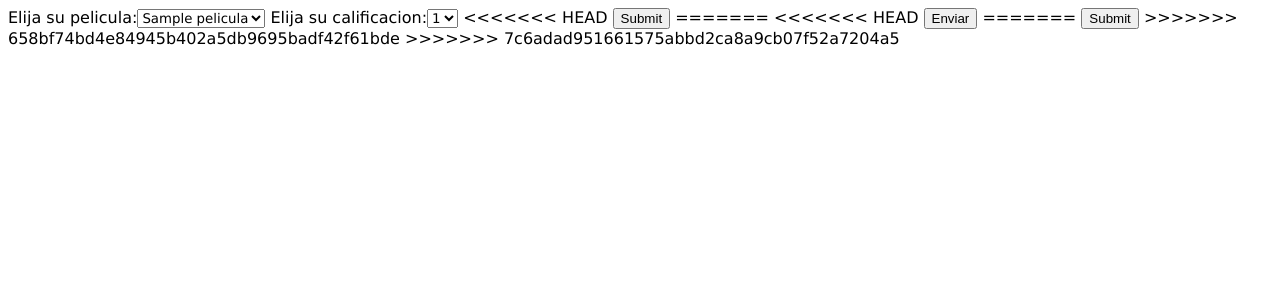
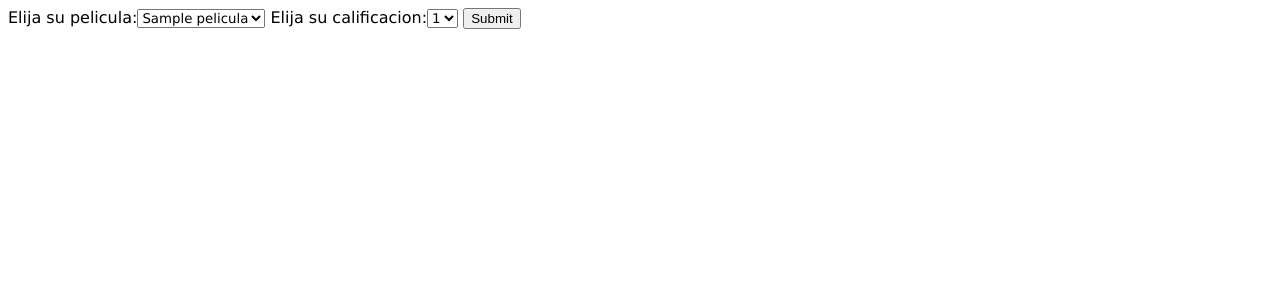
Before and after one commit to Eduvaz88/python_fci, a Flask app: page /ad_rating in a window 1280 px wide. Shown: the top 300 px of the page. Run offline with Flask 2, Linux system fonts and the light colour scheme; tables that the repository leaves empty or names only in its code hold one stand-in row (values such as "Sample post"); some libraries are stand-ins or nearby versions.

Commit message:
arreglado

```diff
--- a/App.py
+++ b/App.py
@@ -7,7 +7,7 @@ app = Flask(__name__)
 #conexion con la bd
 app.config['MYSQL_HOST'] = 'localhost'
 app.config['MYSQL_USER'] = 'root'
-app.config['MYSQL_PASSWORD'] = ''
+app.config['MYSQL_PASSWORD'] = '1234'
 app.config['MYSQL_DB'] = 'proyecto_pa'
 mysql = MySQL(app)
 
--- a/templates/rating.html
+++ b/templates/rating.html
@@ -13,15 +13,5 @@ Elija su calificacion:<SELECT id="calificacion" name="calificacion" style="font-
   <OPTION value="value4">4</OPTION>
   <OPTION value="value5">5</OPTION>
 </SELECT>
-<<<<<<< HEAD
 <input type='submit'>
-=======
-<<<<<<< HEAD
-<button type="submit">
-  Enviar
-</button>
-=======
-<input type='submit' name='boton' />
->>>>>>> 658bf74bd4e84945b402a5db9695badf42f61bde
->>>>>>> 7c6adad951661575abbd2ca8a9cb07f52a7204a5
 </p>
```
